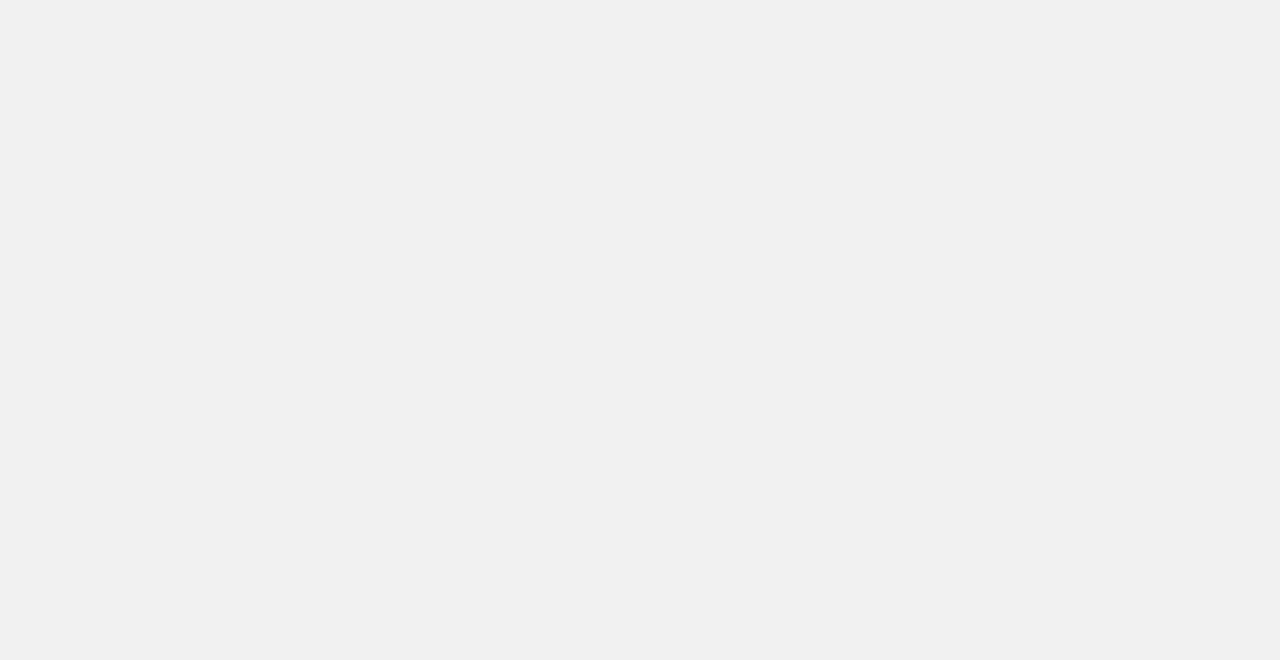
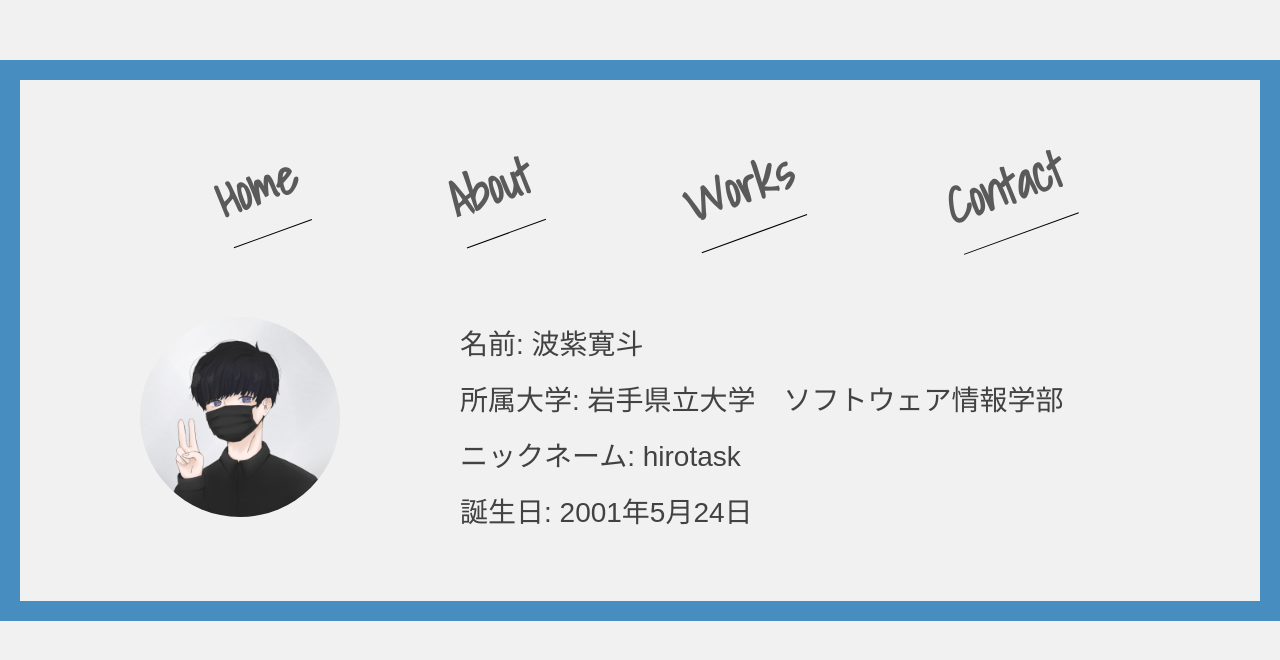
Before and after one commit to hirotask/portfolio, a React (Create React App) app: page /portfolio/about in a window 1280 px wide. Shown: the top 660 px of the page. Built offline with nearby package versions, Linux system fonts and the light colour scheme.

Commit message:
[update]: ルーティングの調整

```diff
--- a/package.json
+++ b/package.json
@@ -1,5 +1,6 @@
 {
   "name": "portfolio",
+  "homepage": "https://hirotask.github.io/portfolio",
   "version": "0.1.0",
   "private": true,
   "dependencies": {
@@ -32,7 +33,6 @@
     "predeploy": "npm run build",
     "deploy": "gh-pages -d build"
   },
-  "homepage": "https://hirotask.github.io/portfolio/",
   "eslintConfig": {
     "extends": [
       "react-app",
--- a/src/App.js
+++ b/src/App.js
@@ -13,10 +13,10 @@ export default function App() {
       <GlobalStyle />
       <BrowserRouter>
         <Switch>
-          <Route exact path="/" component={HomePage} />
-          <Route path="/about" component={AboutPage} />
-          <Route path="/works" component={WorksPage} />
-          <Route path="/contact" component={ContactPage} />
+          <Route exact path="/portfolio/" component={HomePage} />
+          <Route path="/portfolio/about" component={AboutPage} />
+          <Route path="/portfolio/works" component={WorksPage} />
+          <Route path="/portfolio/contact" component={ContactPage} />
         </Switch>
       </BrowserRouter>
     </>
--- a/src/components/molecules/HeaderItemList.js
+++ b/src/components/molecules/HeaderItemList.js
@@ -4,10 +4,10 @@ import styled from "styled-components";
 export const HeaderItemList = () => {
   return (
     <Wrapper>
-      <HeaderItem title="Home" link="/" />
-      <HeaderItem title="About" link="/about" />
-      <HeaderItem title="Works" link="/works" />
-      <HeaderItem title="Contact" link="/contact" />
+      <HeaderItem title="Home" link="/portfolio/" />
+      <HeaderItem title="About" link="/portfolio/about" />
+      <HeaderItem title="Works" link="/portfolio/works" />
+      <HeaderItem title="Contact" link="/portfolio/contact" />
     </Wrapper>
   );
 };
--- a/src/components/templates/DefaultContainer.js
+++ b/src/components/templates/DefaultContainer.js
@@ -25,6 +25,7 @@ export const DefaultContainer = ({ children, title }) => {
 
 const MainWrapper = styled.div`
   max-width: 1440px;
+  max-height: 100vh;
   border: #478dc0 20px solid;
   padding: 60px 120px;
   margin: 60px auto;
```
